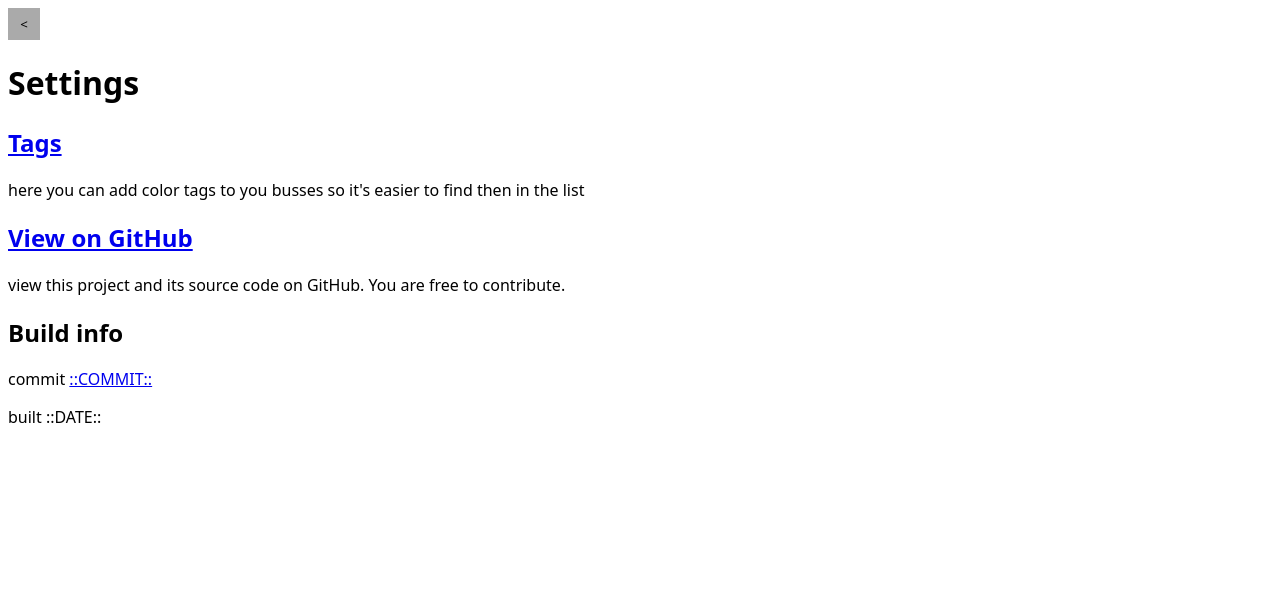
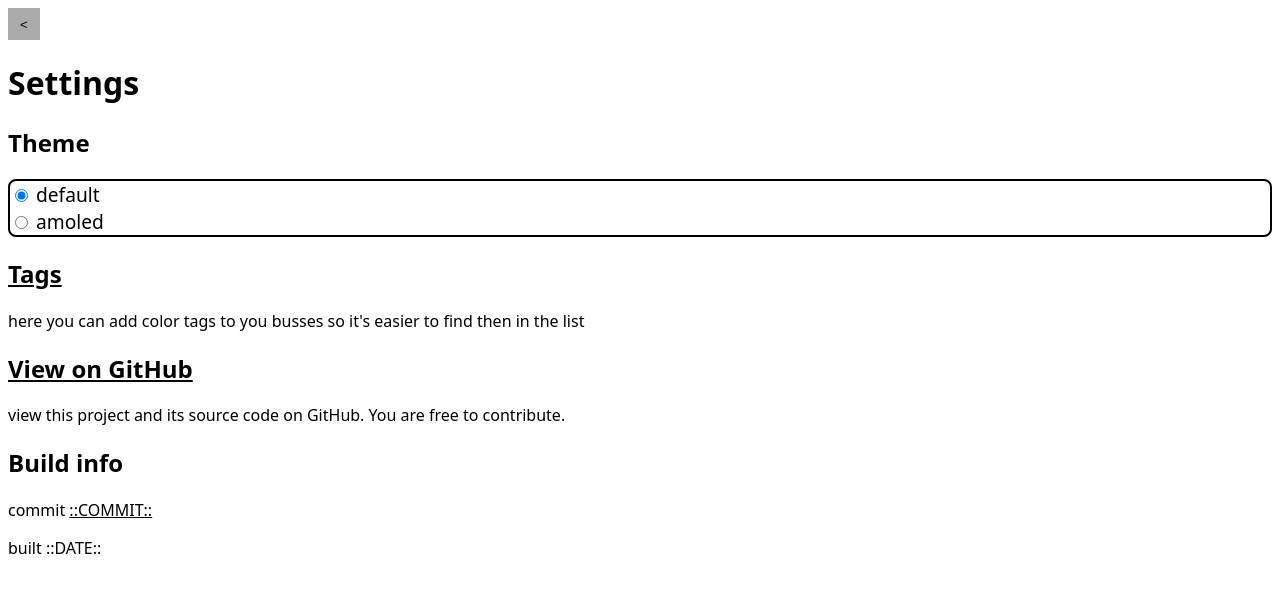
Before and after one commit to polferov/kvg2, a SvelteKit app in the folder frontend/: page /settings in a window 1280 px wide. Shown: the top 592 px of the page. Built offline with nearby package versions, Linux system fonts and the light colour scheme.

Commit message:
add support for theme

```diff
--- a/frontend/src/common/storage.ts
+++ b/frontend/src/common/storage.ts
@@ -4,6 +4,7 @@ const stopsCacheKey = "cache__stops"
 const lastSelectedStopKey = "storage__last-stop"
 const historyKey = "storage__history"
 const tagsKey = "storage__tags"
+const themeKey = "storage__theme"
 
 export function getCachedStops(): Stop[] {
     const json = localStorage.getItem(stopsCacheKey)
@@ -87,3 +88,23 @@ export function setTags(tags: Tag[]) {
 export function getTagsOf(route: string): Tag[] {
     return tagsCache.filter(t => t.routes.includes(route))
 }
+
+export enum Theme {
+    Default = "default",
+    Amoled = "amoled"
+}
+
+export function getThemes(): Theme[] {
+    return [Theme.Default, Theme.Amoled]
+}
+
+export function getTheme(): Theme {
+    const theme = localStorage.getItem(themeKey)
+    if (getThemes().includes(theme as Theme))
+        return theme as Theme
+    return Theme.Default
+}
+
+export function setTheme(theme: Theme) {
+    localStorage.setItem(themeKey, theme)
+}
--- /dev/null
+++ b/frontend/src/components/themePicker.svelte
@@ -0,0 +1,34 @@
+<script lang="ts">
+  import { getTheme, getThemes, setTheme, Theme } from "../common/storage";
+
+  let theme = getTheme();
+  let themes = getThemes();
+
+  function update(...triggers: any) {
+    setTheme(theme);
+    for (const t of themes) if (t !== theme) document.body.classList.remove(t);
+    document.body.classList.add(theme);
+  }
+
+  $: _ = update(theme);
+</script>
+
+<div class="container" role="radiogroup">
+  {#each themes as t}
+    <div class="option">
+      <input type="radio" bind:group={theme} value={t} id={t} />
+      <label for={t}>{t}</label>
+    </div>
+  {/each}
+</div>
+
+<style>
+  .container {
+    border: solid 2px;
+    border-radius: 0.5rem;
+  }
+
+  .option{
+    font-size: 1.2rem;
+  }
+</style>
--- a/frontend/src/routes/+layout.svelte
+++ b/frontend/src/routes/+layout.svelte
@@ -1,16 +1,41 @@
 <script lang="ts">
   import { onMount } from "svelte";
+  import { getTheme } from "../common/storage";
 
   onMount(() => {
-    // do something with dark mode
-    // console.log(document.body)
+    document.body.classList.add(getTheme());
   });
 </script>
 
 <slot />
 
 <style>
-  :global(:root, :root *) {
-    font-family: 'sans';
+  :global(:root) {
+    font-family: "sans";
+    --clr-red: #a00;
+    --clr-bg: #fff;
+    --clr-txt: #000;
+    --clr-link: #000;
+    --clr-link-hvr: #3d64ff;
+    --settings-ico-filter: ;
+  }
+
+  :global(.amoled) {
+    --clr-bg: #000;
+    --clr-txt: #fff;
+    --clr-link: #fff;
+    --settings-ico-filter: invert();
+  }
+
+  :global(body) {
+    background-color: var(--clr-bg);
+    color: var(--clr-txt);
+  }
+
+  :global(a) {
+    color: var(--clr-link);
+  }
+  :global(a:hover) {
+    color: var(--clr-link-hvr);
   }
 </style>
--- a/frontend/src/routes/+page.svelte
+++ b/frontend/src/routes/+page.svelte
@@ -32,7 +32,7 @@
 
 <Search {select} />
 <div class="status-bar">
-  <a href="settings/"><img alt="Settings" src="icons/settings.png" /></a>
+  <a href="settings/"><img alt="Settings" src="icons/settings.png" class="settings-ico" /></a>
 </div>
 {#if info !== null}
   <Info {info} />
@@ -48,4 +48,7 @@
     width: 1.5rem;
     height: 1.5rem;
   }
+  .settings-ico {
+    filter: var(--settings-ico-filter);
+  }
 </style>
--- a/frontend/src/routes/settings/+page.svelte
+++ b/frontend/src/routes/settings/+page.svelte
@@ -1,10 +1,15 @@
 <script>
   import Back from "../../components/back.svelte";
+  import ThemePicker from "../../components/themePicker.svelte";
 </script>
 
 <Back />
 
 <h1>Settings</h1>
+
+<h2>Theme</h2>
+
+<ThemePicker />
 
 <h2><a href="tags/">Tags</a></h2>
 <p>
```
Also changed, not shown: frontend/src/components/search.svelte (+5 -4 lines).
